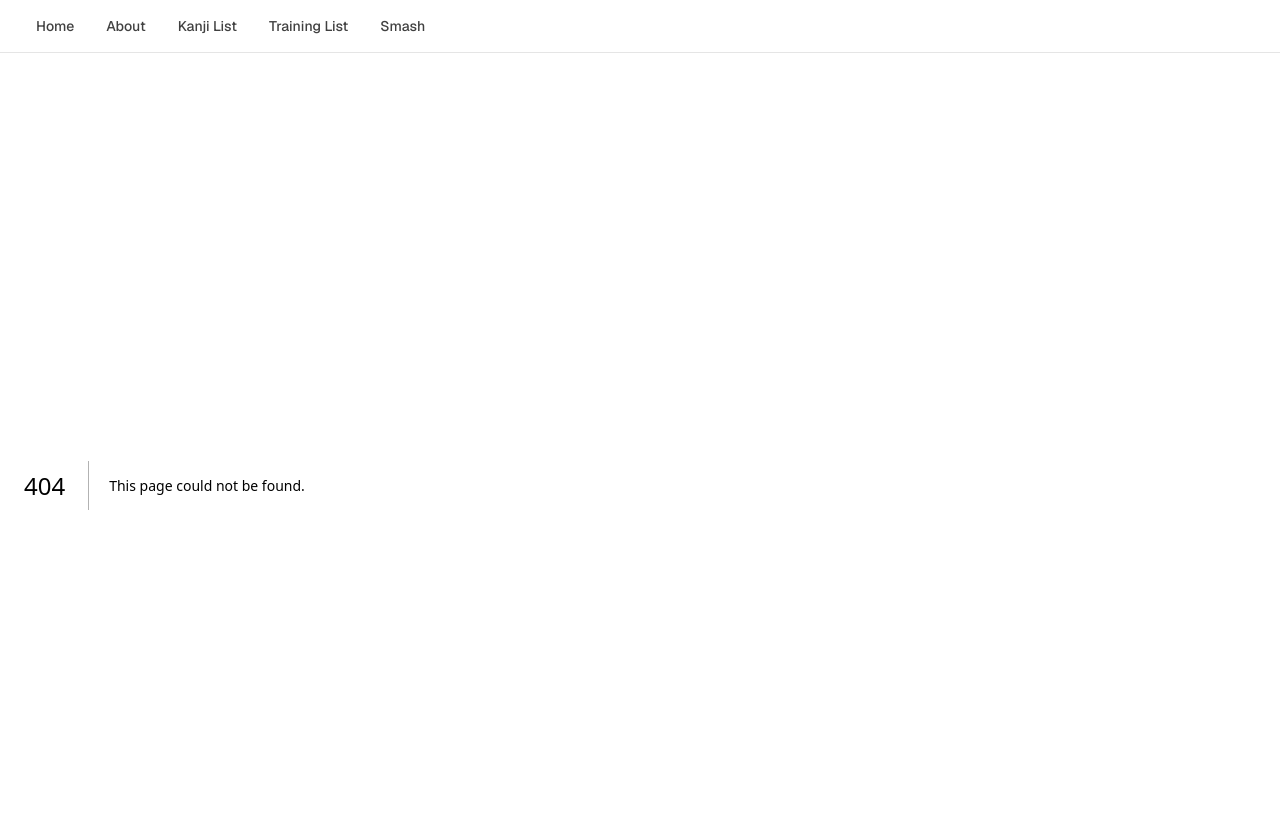
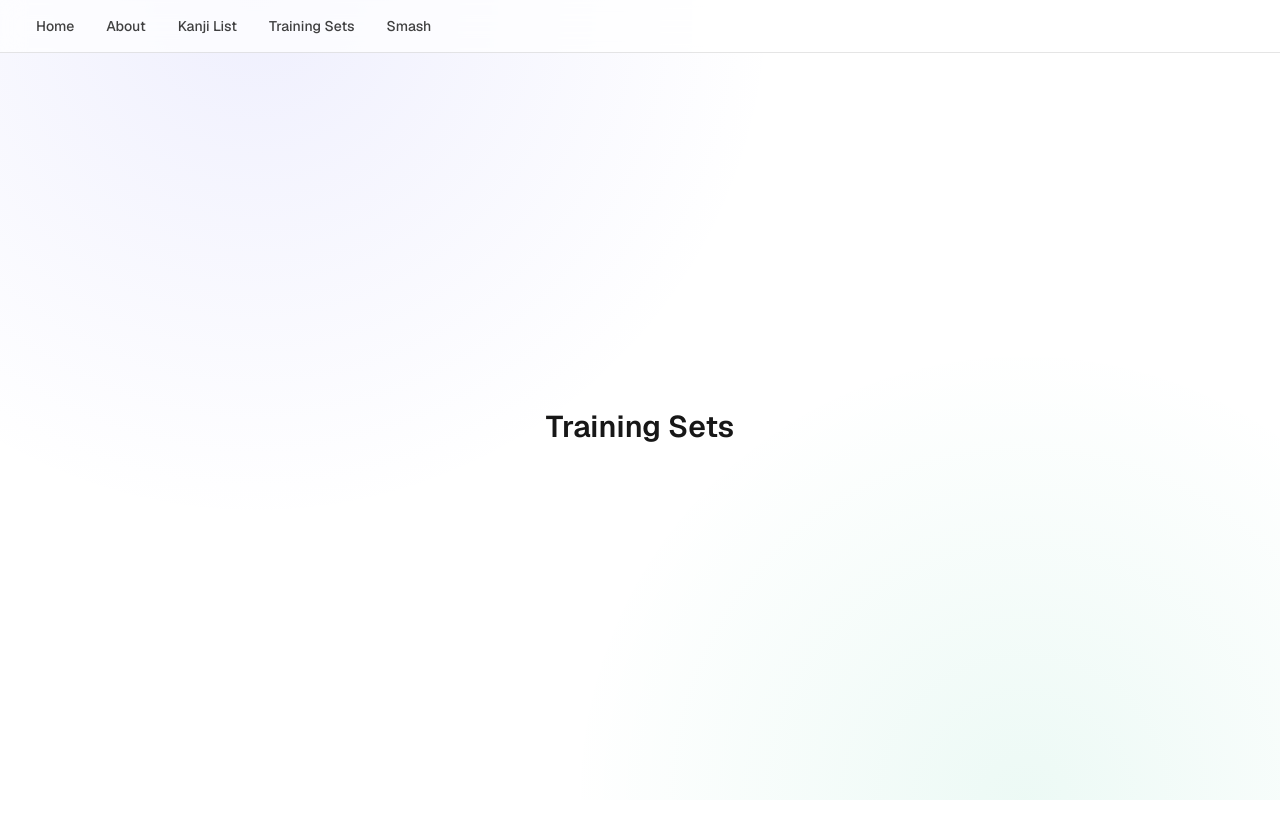
Before and after one commit to merklegroot/smash, a Next.js app: page /training-sets in a window 1280 px wide. Before the commit this address had no page. Shown: the top 838 px of the page. After the commit the page ends 800 px from the top, so only its background shows below. Built offline with nearby package versions, Linux system fonts and the light colour scheme.

Commit message:
renaming the page

```diff
--- a/app/layout.tsx
+++ b/app/layout.tsx
@@ -57,10 +57,10 @@ export default function RootLayout({
             </li>
             <li>
               <Link
-                href="/training-list"
+                href="/training-sets"
                 className="rounded-md px-3 py-1.5 text-black/75 transition hover:bg-black/5 hover:text-black dark:text-white/75 dark:hover:bg-white/10 dark:hover:text-white"
               >
-                Training List
+                Training Sets
               </Link>
             </li>
             <li>
--- a/app/training-list/page.tsx
+++ /dev/null
@@ -1,7 +0,0 @@
-export default function TrainingList() {
-  return (
-    <section className="flex flex-1 items-center justify-center">
-      <h1 className="text-3xl font-semibold">Training List</h1>
-    </section>
-  );
-}
--- /dev/null
+++ b/app/training-sets/page.tsx
@@ -0,0 +1,7 @@
+export default function TrainingSets() {
+  return (
+    <section className="flex flex-1 items-center justify-center">
+      <h1 className="text-3xl font-semibold">Training Sets</h1>
+    </section>
+  );
+}
```
